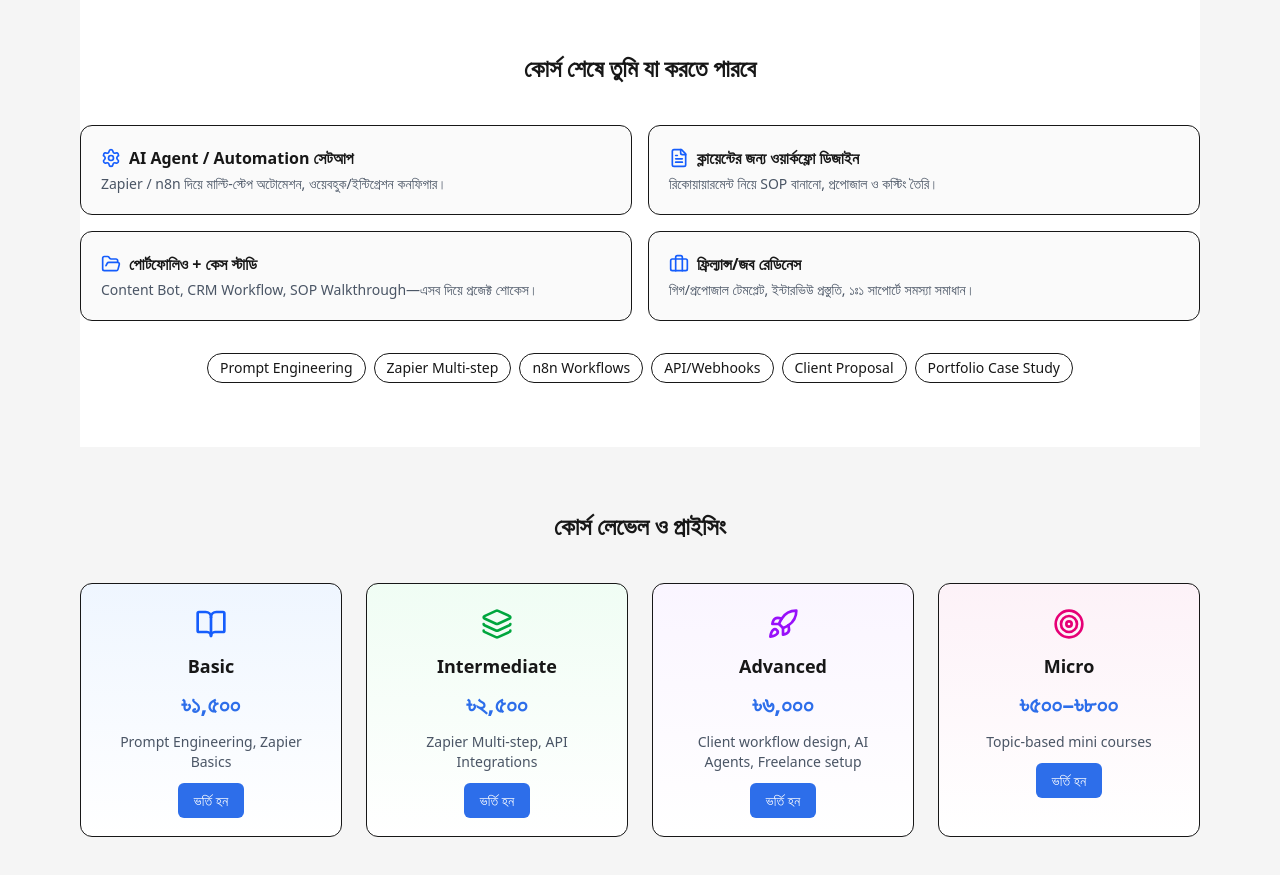
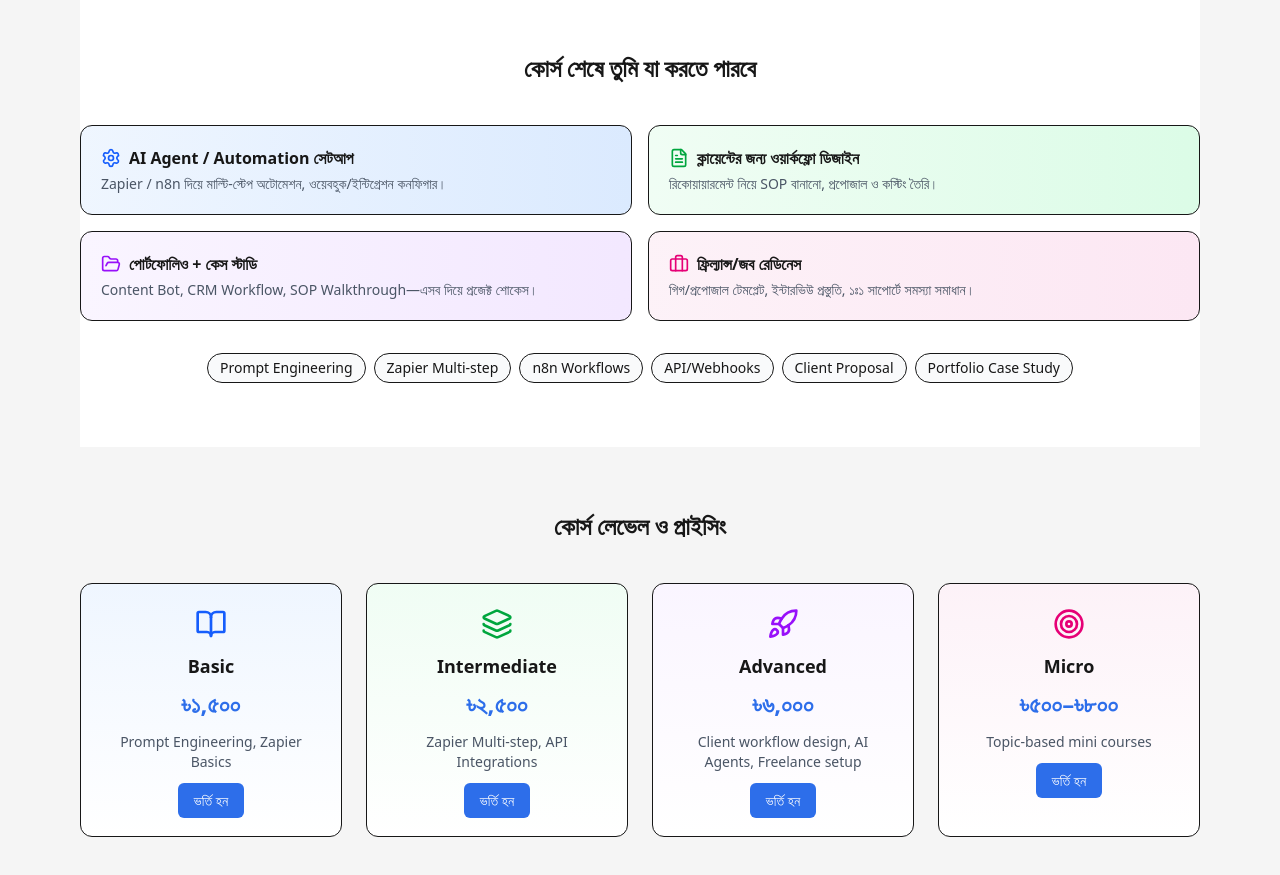
Before and after one commit to helloshamimjunior-cpu/rova-ai, a Next.js app: page / in a window 1280 px wide. Shown: the part 1040-1915 px from the top of the page. Built offline with nearby package versions, Linux system fonts and the light colour scheme.

Commit message:
update outcomes section with gradient + hover effect

```diff
--- a/app/page.tsx
+++ b/app/page.tsx
@@ -149,7 +149,7 @@ export default function Page({
   </h2>
 
   <div className="mx-auto max-w-6xl grid gap-4 sm:grid-cols-2">
-    <div className="rounded-xl border bg-neutral-50 p-5">
+    <div className="rounded-xl border bg-gradient-to-r from-blue-50 to-blue-100 p-5 hover:shadow-lg hover:-translate-y-1 transition">
       <div className="flex items-center gap-2 mb-1 font-semibold">
         <Settings className="h-5 w-5 text-blue-600" />
         AI Agent / Automation সেটআপ
@@ -159,9 +159,9 @@ export default function Page({
       </p>
     </div>
 
-    <div className="rounded-xl border bg-neutral-50 p-5">
+    <div className="rounded-xl border bg-gradient-to-r from-green-50 to-green-100 p-5 hover:shadow-lg hover:-translate-y-1 transition">
       <div className="flex items-center gap-2 mb-1 font-semibold">
-        <FileText className="h-5 w-5 text-blue-600" />
+        <FileText className="h-5 w-5 text-green-600" />
         ক্লায়েন্টের জন্য ওয়ার্কফ্লো ডিজাইন
       </div>
       <p className="text-sm text-gray-600">
@@ -169,9 +169,9 @@ export default function Page({
       </p>
     </div>
 
-    <div className="rounded-xl border bg-neutral-50 p-5">
+    <div className="rounded-xl border bg-gradient-to-r from-purple-50 to-purple-100 p-5 hover:shadow-lg hover:-translate-y-1 transition">
       <div className="flex items-center gap-2 mb-1 font-semibold">
-        <FolderOpen className="h-5 w-5 text-blue-600" />
+        <FolderOpen className="h-5 w-5 text-purple-600" />
         পোর্টফোলিও + কেস স্টাডি
       </div>
       <p className="text-sm text-gray-600">
@@ -179,9 +179,9 @@ export default function Page({
       </p>
     </div>
 
-    <div className="rounded-xl border bg-neutral-50 p-5">
+    <div className="rounded-xl border bg-gradient-to-r from-pink-50 to-pink-100 p-5 hover:shadow-lg hover:-translate-y-1 transition">
       <div className="flex items-center gap-2 mb-1 font-semibold">
-        <Briefcase className="h-5 w-5 text-blue-600" />
+        <Briefcase className="h-5 w-5 text-pink-600" />
         ফ্রিল্যান্স/জব রেডিনেস
       </div>
       <p className="text-sm text-gray-600">
@@ -192,12 +192,12 @@ export default function Page({
 
   {/* Quick skill badges */}
   <div className="mt-8 flex flex-wrap justify-center gap-2 text-sm">
-    <span className="px-3 py-1 rounded-full border">Prompt Engineering</span>
-    <span className="px-3 py-1 rounded-full border">Zapier Multi-step</span>
-    <span className="px-3 py-1 rounded-full border">n8n Workflows</span>
-    <span className="px-3 py-1 rounded-full border">API/Webhooks</span>
-    <span className="px-3 py-1 rounded-full border">Client Proposal</span>
-    <span className="px-3 py-1 rounded-full border">Portfolio Case Study</span>
+    <span className="px-3 py-1 rounded-full border bg-gray-50 hover:bg-gray-100 transition">Prompt Engineering</span>
+    <span className="px-3 py-1 rounded-full border bg-gray-50 hover:bg-gray-100 transition">Zapier Multi-step</span>
+    <span className="px-3 py-1 rounded-full border bg-gray-50 hover:bg-gray-100 transition">n8n Workflows</span>
+    <span className="px-3 py-1 rounded-full border bg-gray-50 hover:bg-gray-100 transition">API/Webhooks</span>
+    <span className="px-3 py-1 rounded-full border bg-gray-50 hover:bg-gray-100 transition">Client Proposal</span>
+    <span className="px-3 py-1 rounded-full border bg-gray-50 hover:bg-gray-100 transition">Portfolio Case Study</span>
   </div>
 </section>
 {/* Course Levels */}
```
